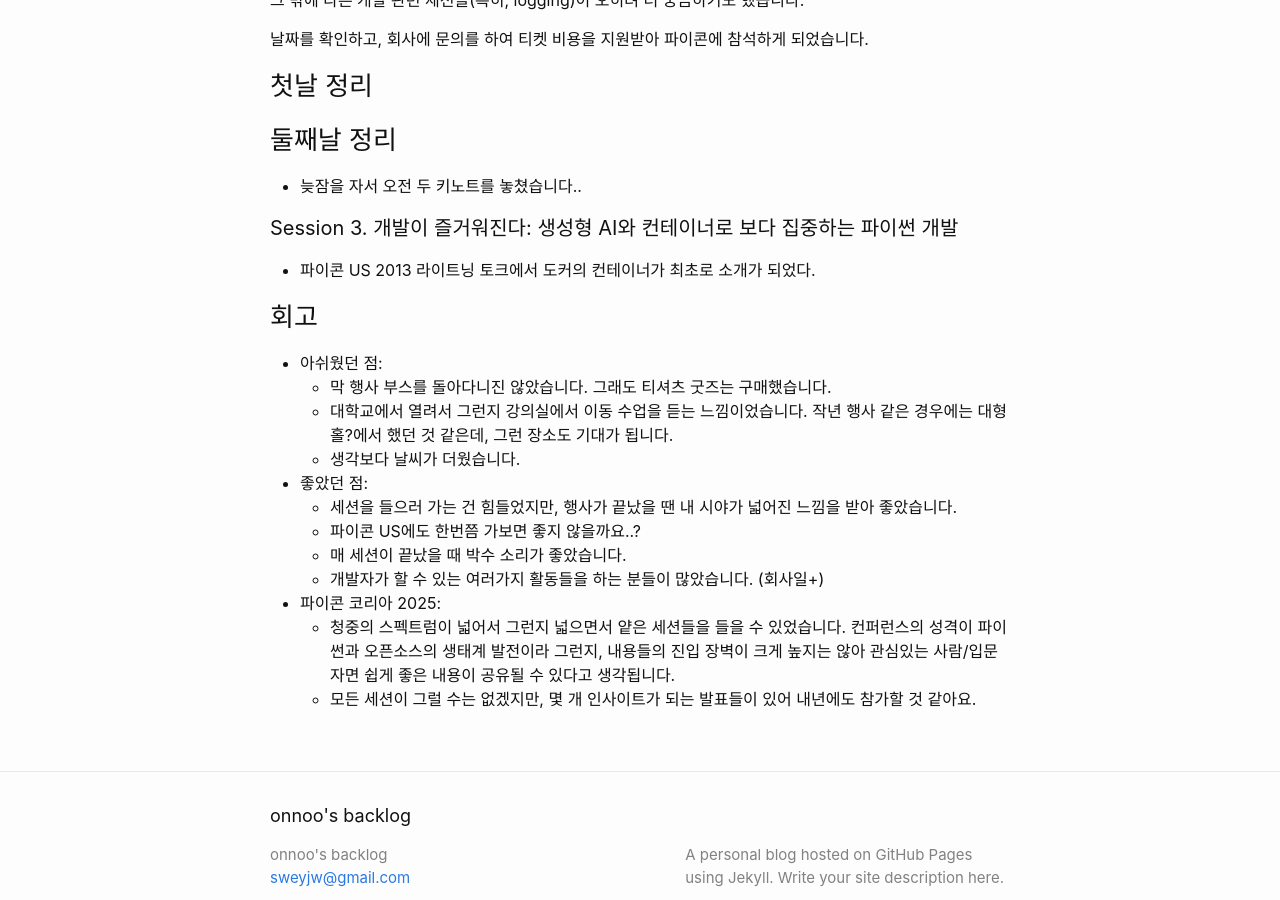
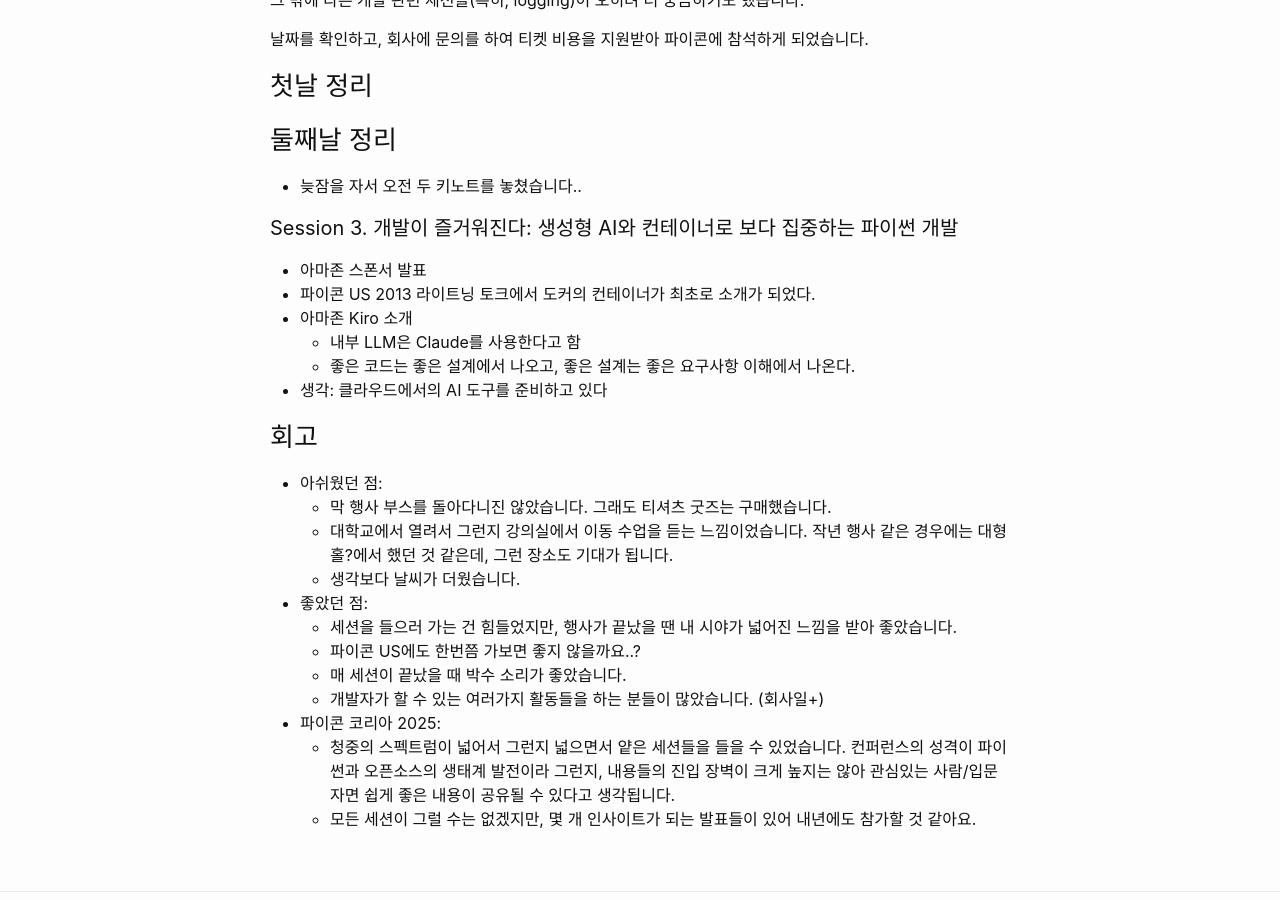
Before and after one commit to onnoo/onnoo.github.io, a Jekyll site: the page built from _posts/2025-08-28-pycon-korea-2025-후기.md, in a window 1280 px wide and 900 px high, scrolled down 979 px. Built offline with Jekyll 4.4.1, drawn with Linux system fonts in a browser that asks for light colours.

Commit message:
Update Blog “2025-08-28-pycon-korea-2025-후기”

```diff
--- a/_posts/2025-08-28-pycon-korea-2025-후기.md
+++ b/_posts/2025-08-28-pycon-korea-2025-후기.md
@@ -36,7 +36,12 @@ tags:
 
 
 #### Session 3. 개발이 즐거워진다: 생성형 AI와 컨테이너로 보다 집중하는 파이썬 개발
+- 아마존 스폰서 발표
 - 파이콘 US 2013 라이트닝 토크에서 도커의 컨테이너가 최초로 소개가 되었다.
+- 아마존 Kiro 소개
+  - 내부 LLM은 Claude를 사용한다고 함
+  - 좋은 코드는 좋은 설계에서 나오고, 좋은 설계는 좋은 요구사항 이해에서 나온다.
+- 생각: 클라우드에서의 AI 도구를 준비하고 있다
 
 
 ### 회고
```
